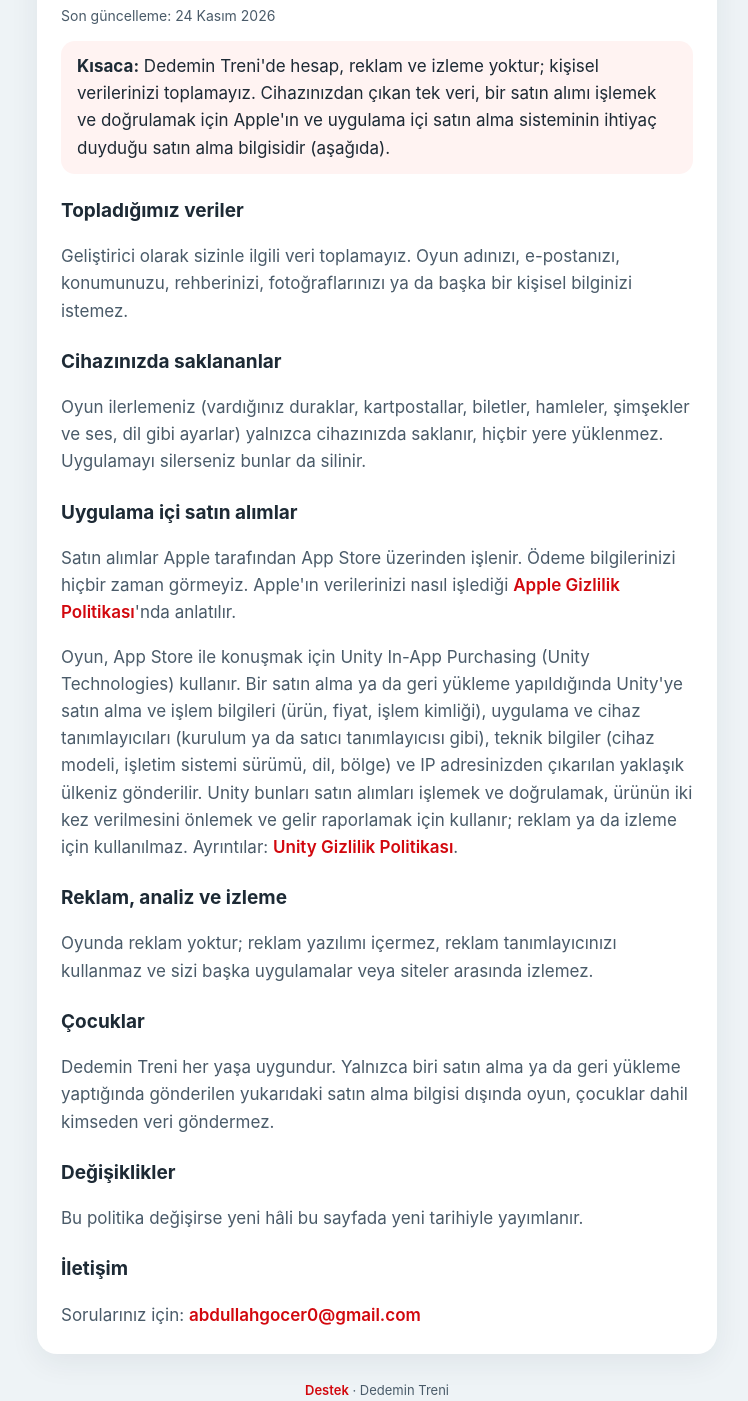
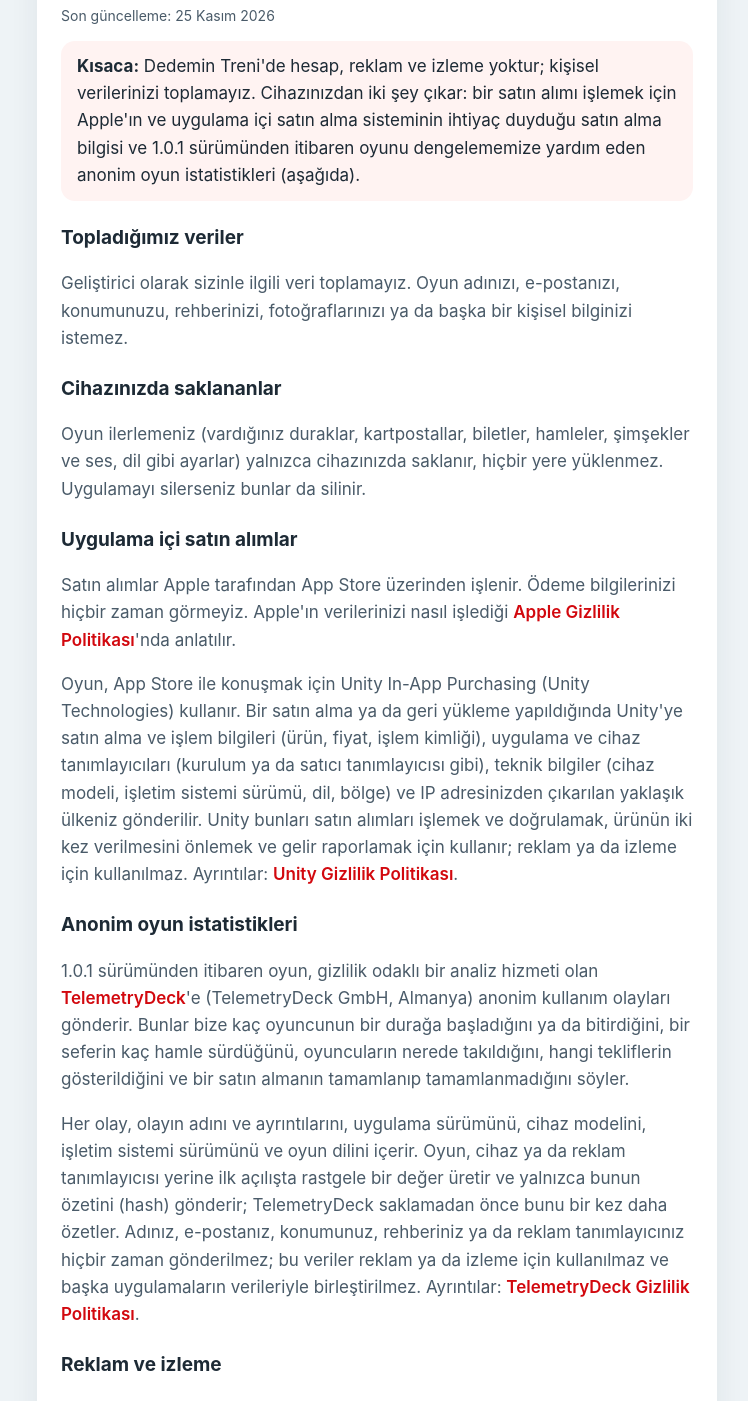
Before and after one commit to abdullahgocer0/grandpas-train, a plain HTML site: page tr/gizlilik.html in a window 1280 px wide. Shown: the part 191-1592 px from the top of the page, without its empty margins (263-1011 px from the left). Drawn offline with Linux system fonts and the light colour scheme.

Commit message:
Privacy: anonymous TelemetryDeck statistics (from 1.0.1)

```diff
--- a/tr/gizlilik.html
+++ b/tr/gizlilik.html
@@ -6,8 +6,8 @@
 <div class="kart">
 <a class="dil" href="../privacy.html">English</a>
 <h1>Gizlilik Politikası</h1>
-<p class="tarih">Son güncelleme: 24 Kasım 2026</p>
-<div class="vurgu"><strong>Kısaca:</strong> Dedemin Treni'de hesap, reklam ve izleme yoktur; kişisel verilerinizi toplamayız. Cihazınızdan çıkan tek veri, bir satın alımı işlemek ve doğrulamak için Apple'ın ve uygulama içi satın alma sisteminin ihtiyaç duyduğu satın alma bilgisidir (aşağıda).</div>
+<p class="tarih">Son güncelleme: 25 Kasım 2026</p>
+<div class="vurgu"><strong>Kısaca:</strong> Dedemin Treni'de hesap, reklam ve izleme yoktur; kişisel verilerinizi toplamayız. Cihazınızdan iki şey çıkar: bir satın alımı işlemek için Apple'ın ve uygulama içi satın alma sisteminin ihtiyaç duyduğu satın alma bilgisi ve 1.0.1 sürümünden itibaren oyunu dengelememize yardım eden anonim oyun istatistikleri (aşağıda).</div>
 <h2>Topladığımız veriler</h2>
 <p>Geliştirici olarak sizinle ilgili veri toplamayız. Oyun adınızı, e-postanızı, konumunuzu, rehberinizi, fotoğraflarınızı ya da başka bir kişisel bilginizi istemez.</p>
 <h2>Cihazınızda saklananlar</h2>
@@ -15,10 +15,13 @@
 <h2>Uygulama içi satın alımlar</h2>
 <p>Satın alımlar Apple tarafından App Store üzerinden işlenir. Ödeme bilgilerinizi hiçbir zaman görmeyiz. Apple'ın verilerinizi nasıl işlediği <a href="https://www.apple.com/tr/legal/privacy/">Apple Gizlilik Politikası</a>'nda anlatılır.</p>
 <p>Oyun, App Store ile konuşmak için Unity In-App Purchasing (Unity Technologies) kullanır. Bir satın alma ya da geri yükleme yapıldığında Unity'ye satın alma ve işlem bilgileri (ürün, fiyat, işlem kimliği), uygulama ve cihaz tanımlayıcıları (kurulum ya da satıcı tanımlayıcısı gibi), teknik bilgiler (cihaz modeli, işletim sistemi sürümü, dil, bölge) ve IP adresinizden çıkarılan yaklaşık ülkeniz gönderilir. Unity bunları satın alımları işlemek ve doğrulamak, ürünün iki kez verilmesini önlemek ve gelir raporlamak için kullanır; reklam ya da izleme için kullanılmaz. Ayrıntılar: <a href="https://unity.com/legal/privacy-policy">Unity Gizlilik Politikası</a>.</p>
-<h2>Reklam, analiz ve izleme</h2>
+<h2>Anonim oyun istatistikleri</h2>
+<p>1.0.1 sürümünden itibaren oyun, gizlilik odaklı bir analiz hizmeti olan <a href="https://telemetrydeck.com">TelemetryDeck</a>'e (TelemetryDeck GmbH, Almanya) anonim kullanım olayları gönderir. Bunlar bize kaç oyuncunun bir durağa başladığını ya da bitirdiğini, bir seferin kaç hamle sürdüğünü, oyuncuların nerede takıldığını, hangi tekliflerin gösterildiğini ve bir satın almanın tamamlanıp tamamlanmadığını söyler.</p>
+<p>Her olay, olayın adını ve ayrıntılarını, uygulama sürümünü, cihaz modelini, işletim sistemi sürümünü ve oyun dilini içerir. Oyun, cihaz ya da reklam tanımlayıcısı yerine ilk açılışta rastgele bir değer üretir ve yalnızca bunun özetini (hash) gönderir; TelemetryDeck saklamadan önce bunu bir kez daha özetler. Adınız, e-postanız, konumunuz, rehberiniz ya da reklam tanımlayıcınız hiçbir zaman gönderilmez; bu veriler reklam ya da izleme için kullanılmaz ve başka uygulamaların verileriyle birleştirilmez. Ayrıntılar: <a href="https://telemetrydeck.com/privacy/">TelemetryDeck Gizlilik Politikası</a>.</p>
+<h2>Reklam ve izleme</h2>
 <p>Oyunda reklam yoktur; reklam yazılımı içermez, reklam tanımlayıcınızı kullanmaz ve sizi başka uygulamalar veya siteler arasında izlemez.</p>
 <h2>Çocuklar</h2>
-<p>Dedemin Treni her yaşa uygundur. Yalnızca biri satın alma ya da geri yükleme yaptığında gönderilen yukarıdaki satın alma bilgisi dışında oyun, çocuklar dahil kimseden veri göndermez.</p>
+<p>Dedemin Treni her yaşa uygundur. Yukarıda anlatılan satın alma bilgisi ve anonim istatistikler dışında oyun, çocuklar dahil kimseden veri göndermez ve hiçbir zaman kişisel bilgi istemez.</p>
 <h2>Değişiklikler</h2>
 <p>Bu politika değişirse yeni hâli bu sayfada yeni tarihiyle yayımlanır.</p>
 <h2>İletişim</h2>
```
Also changed, not shown: privacy.html (+7 -4 lines).
